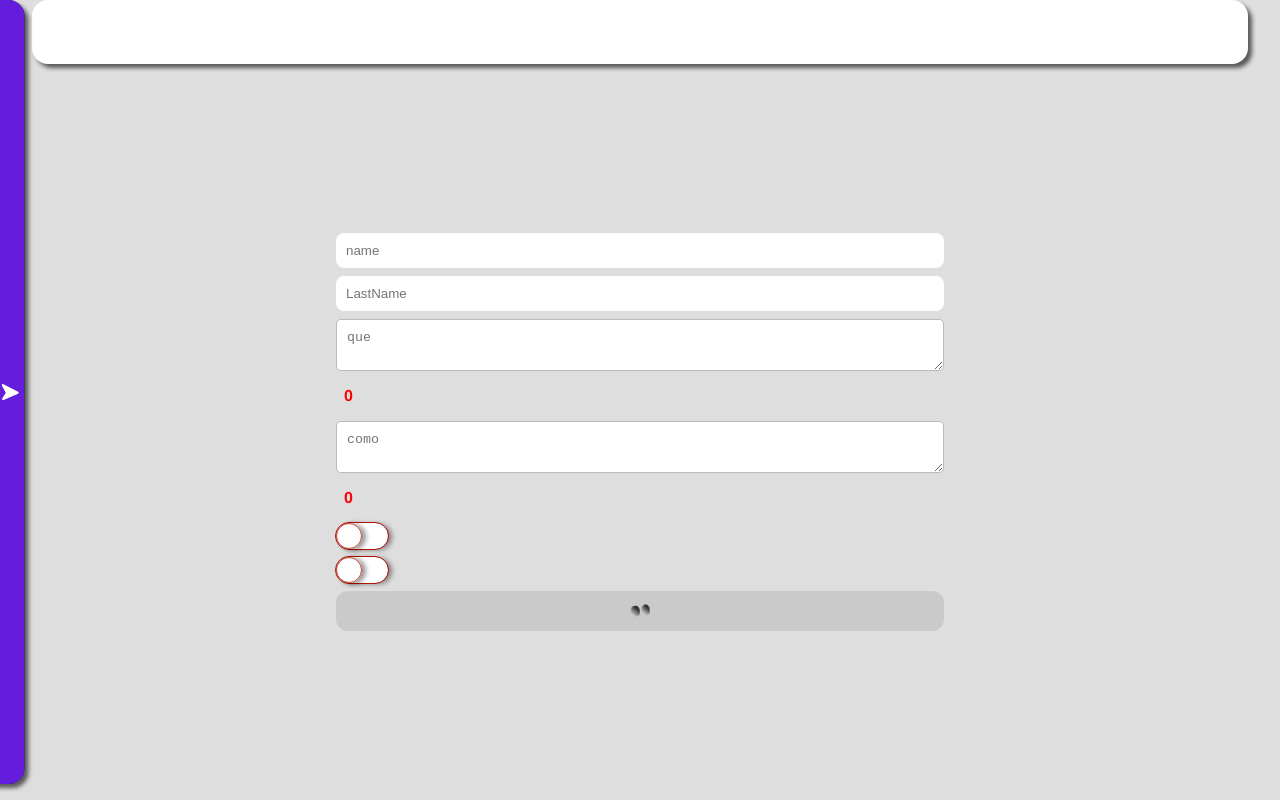
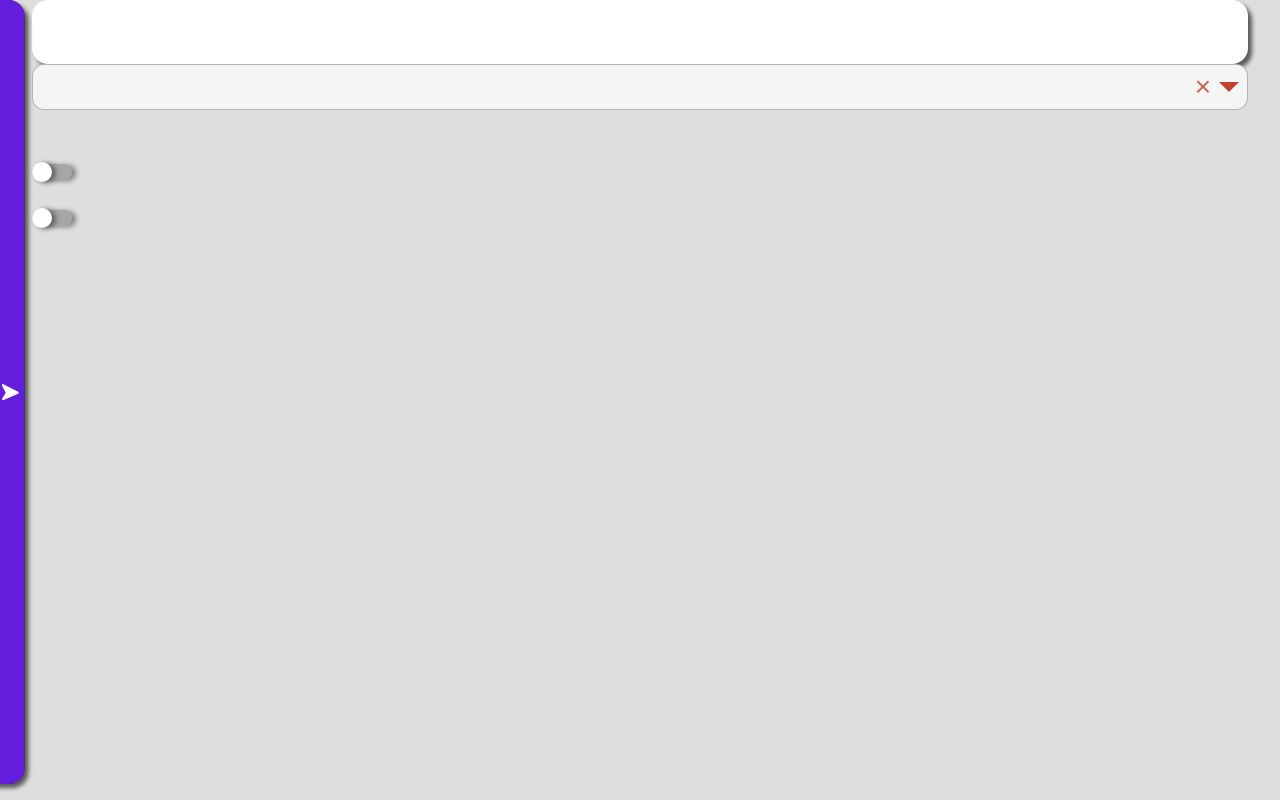
Before and after one commit to dialmonsalve/dialui-components, a React (Vite) app: page /form-control in a window 1280 px wide. Built offline with nearby package versions, Linux system fonts and the light colour scheme.

Commit message:
Create a multiselect component

```diff
--- /dev/null
+++ b/src/components/form/Select.tsx
@@ -0,0 +1,176 @@
+import { useEffect, useRef, useState } from 'react';
+
+type SingleSelectProps = {
+	multiple?: false;
+	valueState?: string;
+	onChange: (value: string | undefined) => void;
+};
+type MultipleSelectProps = {
+	multiple: true;
+	valueState: string[];
+	onChange: (value: string[]) => void;
+};
+type SelectProps = {
+	options: string[];
+} & (SingleSelectProps | MultipleSelectProps);
+
+
+export const Select = ({ multiple, valueState, options, onChange }: SelectProps) => {
+	const [isOpen, setIsOpen] = useState(false);
+	const [highlightedIndex, setHighlightedIndex] = useState(0);
+	const containerRef = useRef<HTMLDivElement>(null);
+
+
+	useEffect(() => {
+		if (isOpen) setHighlightedIndex(0);
+	}, [isOpen]);
+
+	useEffect(() => {
+		const ulElement = containerRef.current?.querySelector(
+			'.select-container__options',
+		);
+		const handler = (e: KeyboardEvent) => {
+			if (e.target !== containerRef.current) return;
+			if (ulElement === null || ulElement === undefined) return;
+
+			switch (e.code) {
+				case 'Enter':
+				case 'Space':
+					setIsOpen((prev) => !prev);
+					if (isOpen) selectOption(options[highlightedIndex]);
+					break;
+				case 'ArrowUp':
+				case 'ArrowDown': {
+					if (!isOpen) {
+						setIsOpen(true);
+						break;
+					}
+					const newValue = highlightedIndex + (e.code === 'ArrowDown' ? 1 : -1);
+					if (newValue >= 0 && newValue < options.length) {
+						setHighlightedIndex(newValue);
+
+						const element = ulElement.children[newValue] as HTMLUListElement;
+						if (element) {
+							const scrollTop = ulElement.scrollTop;
+
+							const elementTop = element.offsetTop;
+							const elementHeight = element.clientHeight;
+							if (elementTop < scrollTop) {
+								ulElement.scrollTop = elementTop;
+							} else if (
+								elementTop + elementHeight >
+								scrollTop + ulElement.clientHeight
+							) {
+								ulElement.scrollTop =
+									elementTop + elementHeight - ulElement.clientHeight;
+							}
+						}
+					}
+				}
+				break;
+				case 'Escape':
+					setIsOpen(false);
+					break;
+
+				default:
+					break;
+			}
+		};
+		containerRef.current?.addEventListener('keydown', handler);
+
+		return () => {
+			containerRef.current?.removeEventListener('keydown', handler);
+		};
+	}, [isOpen, highlightedIndex, options]);
+
+	const clearOptions = () => {
+		multiple ? onChange([]) : onChange(undefined);
+	};
+
+	const selectOption = (option: string) => {
+		if (multiple) {
+			if (valueState.includes(option)) {
+				onChange(valueState.filter((o) => o !== option));
+			} else {
+				onChange([...valueState, option]);
+			}
+		} else {
+			if (option !== valueState) onChange(option);
+		}
+	};
+
+	const isOptionSelected = (option: string) => {
+		return multiple ? valueState?.includes(option) : option === valueState;
+	};
+
+	return (
+		<div
+			onBlur={() => setIsOpen(false)}
+			onClick={() => setIsOpen((prev) => !prev)}
+			tabIndex={0}
+			className='select-container'
+			ref={containerRef}
+		>
+			<span className='select-container__span'>
+				{multiple
+					? valueState?.map((v) => (
+							<button
+								key={v}
+								onClick={(e) => {
+									e.stopPropagation();
+									selectOption(v);
+								}}
+								className='select-container__span--option-badge'
+								type='button'
+							>
+								{' '}
+								{v} <span className='remove-btn'>&times;</span>{' '}
+							</button>
+					  ))
+					: valueState}
+			</span>
+
+			<button
+				type='button'
+				onClick={(e) => {
+					e.stopPropagation();
+					clearOptions();
+				}}
+				className='select-container__clear-btn'
+			>
+				&times;
+			</button>
+			<div className='select-container__caret' />
+			<ul
+				className={`select-container__options ${
+					isOpen ? 'select-container__show' : ''
+				}`}
+			>
+				{options.map((option, index) => (
+					<li
+						onClick={(e) => {
+							e.stopPropagation();
+							selectOption(option);
+							setIsOpen(false);
+						}}
+						className={`select-container__options--option ${
+							isOptionSelected(option)
+								? 'select-container__options--selected'
+								: ''
+						}
+                ${
+									index === highlightedIndex
+										? 'select-container__options--highlighted'
+										: ''
+								}`}
+						key={option}
+						onMouseEnter={() => setHighlightedIndex(index)}
+					>
+						{option}
+					</li>
+				))}
+			</ul>
+		</div>
+	);
+};
+export default Select;
--- a/src/components/form/index.ts
+++ b/src/components/form/index.ts
@@ -1,5 +1,6 @@
 import Checkbox from './Checkbox';
 import TextArea from './TextArea';
 import InputForm from './InputForm';
+import Select from './Select';
 
-export { Checkbox, TextArea, InputForm };
+export { Checkbox, TextArea, InputForm, Select };
--- a/src/components/ui/Alert.tsx
+++ b/src/components/ui/Alert.tsx
@@ -18,7 +18,7 @@ const Alert = ({
 	message,
 	type,
 	style,
-	className,
+	className = '',
 	sideY = 'up',
 	sideX = 'right',
 	...props
@@ -32,7 +32,7 @@ const Alert = ({
 
 	return (
 		<div
-			className={`alert${HASH} alert${HASH}__${type} alert${HASH}__${sideY} alert${HASH}__${sideX} ${showAlert} ${className}`}
+			className={`${className} alert${HASH} alert${HASH}__${type} alert${HASH}__${sideY} alert${HASH}__${sideX} ${showAlert}`}
 			style={style}
 			{...props}
 		>
--- a/src/components/ui/Notification.tsx
+++ b/src/components/ui/Notification.tsx
@@ -7,13 +7,11 @@ interface Props {
 	backgroundColor?: Colors;
 	size?: "sm" | "md" | "lg";
 	hasNotification: boolean;
-	className?: string;
 }
 
 const Notification = ({
 	children,
 	hasNotification,
-	className,
 	backgroundColor = "red-600",
 	size = "md",
 }: Props) => {
@@ -23,7 +21,7 @@ const Notification = ({
 
 	return (
 		<div
-			className={`notification${HASH} notification${HASH}__${size} ${animation} ${className}`}
+			className={`notification${HASH} notification${HASH}__${size} ${animation}`}
 		>
 			<p>{children}</p>
 		</div>
--- a/src/hooks/form/index.ts
+++ b/src/hooks/form/index.ts
@@ -1,2 +1,3 @@
 export * from './useCheckbox';
 export * from './useInputForm';
+export * from './useSelect';
--- /dev/null
+++ b/src/hooks/form/useSelect.ts
@@ -0,0 +1,32 @@
+
+import { useState } from 'react';
+
+type SingleSelectProps = {
+	// multiple?: false;
+	valueState?: string;
+	// handleSelectChange: (value: string | undefined) => void;
+};
+type MultipleSelectProps = {
+	// multiple: true;
+	valueState: string[];
+	// handleSelectChange: (value: string[]) => void;
+};
+type SelectProps = {
+	options: string[];
+} & (SingleSelectProps | MultipleSelectProps);
+
+export const useSelect = <T extends string | string[] | undefined>(
+	initialForm: T,
+) => {
+	const [valueState, setValueState] = useState<T>(initialForm);
+
+	return {
+		valueState,
+
+		handleSelectChange: (o:any) => setValueState(o),
+		formSelect: Array.isArray(valueState)
+			? { formSelect: [...valueState] }
+			: [valueState],
+		setValueState,
+	};
+};
--- a/src/pages/formControl.tsx
+++ b/src/pages/formControl.tsx
@@ -1,7 +1,10 @@
-import { Checkbox, InputForm, TextArea } from '@/components/form';
+// import { Checkbox, InputForm, Select, TextArea } from '@/components/form';
+import { Checkbox } from '@/components/form';
 import { Button } from '@/components/ui';
-import { useCheckbox, useInputForm } from '@/hooks/form';
-import { FormEvent } from 'react';
+import { useCheckbox, useInputForm, useSelect } from '@/hooks/form';
+import { FormEvent, useState } from 'react';
+
+import { Select } from '@/components/form/Select';
 
 const form = {
 	name: '',
@@ -15,87 +18,120 @@ const check = {
 	serieB: false,
 };
 
+const options = ['diego', 'alejandro', 'monsalve', 'estrada'];
+
 const FormControlPage = () => {
-	const {
-		formState,
-		handleInputBlur,
-		handleInputChange,
-		resetInputForm,
-		isTouched,
-	} = useInputForm(form);
+	// const [value, setValue] = useState<typeof options>([]);
+
+	// const [value, setValue] = useState([])
+
+	const { valueState, handleSelectChange, formSelect, setValueState } = useSelect<string>("");
+
+	console.log(formSelect);
+
+	// const {
+	// 	formState,
+	// 	handleInputBlur,
+	// 	handleInputChange,
+	// 	resetInputForm,
+	// 	isTouched,
+	// } = useInputForm(form);
 
 	const { handleCheck, isChecked, resetCheckbox } = useCheckbox(check);
 
-	const contact = {
-		...formState,
-		...isChecked,
-	};
+	// const contact = {
+	// 	...formState,
+	// 	...isChecked,
+	// };
 
-	const handleSubmit = (e: FormEvent) => {
-		e.preventDefault();
-		console.log({ contact });
+	// const handleSubmit = (e: FormEvent) => {
+	// 	e.preventDefault();
+	// 	console.log({ contact });
 
-		resetInputForm();
-		resetCheckbox();
-	};
+	// 	resetInputForm();
+	// 	resetCheckbox();
+	// };
 
 	return (
-		<form
-			style={{
-				display: 'flex',
-				flexDirection: 'column',
-				gap: '8px',
-				width: '50%',
-				margin: 'auto auto',
-			}}
-			onSubmit={handleSubmit}
-			method='POST'
-		>
-			<InputForm
-				type='text'
-				value={formState.name}
-        placeholder='name'
-				name='name'
-				onBlur={handleInputBlur}
-				onChange={handleInputChange}
-			/>
-			<InputForm
-				type='text'
-				name='lastName'
-				value={formState.lastName}
-        placeholder='LastName'
-				onBlur={handleInputBlur}
-				onChange={handleInputChange}
-			/>
-			<TextArea
-				name='que'
-				characterState={formState.que}
-        placeholder='que'
-				onChange={handleInputChange}
-				onBlur={handleInputBlur}
-			/>
-			<TextArea
-				name='como'
-				characterState={formState.como}
-        placeholder='como'
-				onChange={handleInputChange}
-				onBlur={handleInputBlur}
-			/>
+		// <>
+		// 	style={{
+		// 		display: 'flex',
+		// 		flexDirection: 'column',
+		// 		gap: '8px',
+		// 		width: '50%',
+		// 		margin: 'auto auto',
+		// 	}}
+		// 	onSubmit={handleSubmit}
+		// 	method='POST'
+		// >
+		// 	<InputForm
+		// 		type='text'
+		// 		value={formState.name}
+		//     placeholder='name'
+		// 		name='name'
+		// 		onBlur={handleInputBlur}
+		// 		onChange={handleInputChange}
+		// 	/>
+		// 	<InputForm
+		// 		type='text'
+		// 		name='lastName'
+		// 		value={formState.lastName}
+		//     placeholder='LastName'
+		// 		onBlur={handleInputBlur}
+		// 		onChange={handleInputChange}
+		// 	/>
+		// 	<TextArea
+		// 		name='que'
+		// 		characterState={formState.que}
+		//     placeholder='que'
+		// 		onChange={handleInputChange}
+		// 		onBlur={handleInputBlur}
+		// 	/>
+		// 	<TextArea
+		// 		name='como'
+		// 		characterState={formState.como}
+		//     placeholder='como'
+		// 		onChange={handleInputChange}
+		// 		onBlur={handleInputBlur}
+		// 	/>
 
-			<Checkbox isChecked={isChecked} handleCheck={handleCheck} name='serieA' />
-			<Checkbox isChecked={isChecked} handleCheck={handleCheck} name='serieB' />
+		// 	<Button
+		// 		type='submit'
+		// 		radius='radius-4'
+		// 		backgroundColor='green-400'
+		//     isLoading
+		// 		size='w-100'
+		//     spinnerType='mice'
+		// 	>
+		// 		Enviar
+		// 	</Button>
+		<>
+			<div>
+				<Select
+					// multiple
+					// onChange={(o) => setValue(o)}
+					options={options}
+					onChange={(o)=>handleSelectChange(o)}
+					valueState={valueState}
+				/>
+			</div>
+			<br />
+			<br />
+			<br />
 
-			<Button
-				type='submit'
-				radius='radius-4'
-				backgroundColor='green-400'
-        isLoading
-				size='w-100'
-        spinnerType='mice'
-			>
-				Enviar
-			</Button>
-		</form>
+			<div style={{ display: 'flex', flexDirection: 'column', gap: '30px' }}>
+				<Checkbox
+					isChecked={isChecked}
+					handleCheck={handleCheck}
+					name='serieA'
+				/>
+				<Checkbox
+					isChecked={isChecked}
+					handleCheck={handleCheck}
+					name='serieB'
+				/>
+			</div>
+		</>
 	);
 };
 
--- a/src/pages/iconSpinner.tsx
+++ b/src/pages/iconSpinner.tsx
@@ -1,7 +1,7 @@
 import { Button } from "@/components/ui";
 
 function IconSpinnerPage() {
-	const hola = true;
+	const hola = false;
 
 	return (
 		<>
--- a/src/styles/components/basic/_checkbox.scss
+++ b/src/styles/components/basic/_checkbox.scss
@@ -3,25 +3,24 @@
 
 .checkbox-3001-24 {
 
-  min-width: 50px;
-  height: 26px;
-  width: 52px;
-  background-color: white;
+  min-width: 40px;
+  height: 16px;
+  width: 40px;
+  background-color: Gv.$color-gray-200;
   border-radius: 20px;
   position: relative;
   box-shadow: 4px 1px 5px Gv.$color-black-200;
-  outline: 1px solid Gv.$color-red-600;
 
   &::before {
     content: "";
-    width: 26px;
-    height: 26px;
-    // background-color: Gv.$color-red-500;
-    border: 1px solid Gv.$color-red-500;
+    width: 20px;
+    height: 20px;
+    transition: transform .2s ease-in, background-color .2s ease-out;
     position: absolute;
     border-radius: 24px;
     box-shadow: 4px 1px 5px Gv.$color-black-200;
-    transition: transform .2s ease-in, background-color .2s ease-out;
+    background-color: white;
+    top:-10%;
   }
 
   &__pulse {
@@ -31,12 +30,11 @@
   }
 
   &__active {
-    outline: 1px solid Gv.$color-blue-500;
+    background-color: Gv.$color-blue-400;
 
     &::before {
       transform: translateX(100%);
-      border: 1px solid Gv.$color-blue-500;
-      background-color: Gv.$color-blue-500;
+      background-color: Gv.$color-blue-600;
     }
   }
 
--- /dev/null
+++ b/src/styles/components/basic/_select.scss
@@ -0,0 +1,146 @@
+@use '../../abstract/variables/globalVariables' as Gv;
+@use '../../abstract/mixins/globalMixins' as Gm;
+
+.select-container {
+  position: sticky;
+  border: 1px solid Gv.$color-gray-200;
+  display: flex;
+  align-items: center;
+  gap: 8px;
+  padding: 4px 5px;
+  border-radius: 12px;
+  outline: none;
+  background-color: Gv.$color-white-100;
+  z-index: 9999;
+
+  &:focus {
+    border-color: Gv.$color-green-600;
+  }
+
+  @include Gm.respond(phone){
+    padding: 6px 8px;
+  }
+
+  &__span {
+    flex-grow: 1;
+    display: flex;
+    gap: 2px;
+    flex-wrap: wrap;
+
+    &--option-badge {
+      display: flex;
+      align-items: center;
+      border: 1px solid Gv.$color-blue-100;
+      background-color: Gv.$color-blue-400 ;
+      border-radius: 12px;
+      padding: 2px 8px;
+      gap: 6px;
+      color: Gv.$color-white-200;
+      outline: none;
+      font-size: 10px;
+
+      @include Gm.respond(tab-port) {
+        border-radius: 8px;
+        font-size: 16px;
+        cursor: pointer;
+
+        &:hover,
+        &:focus {
+          background-color: Gv.$color-red-200;
+          border-color: Gv.$color-red-300;
+        }
+
+        &:hover,
+        >.remove-btn,
+        &:focus>.remove-btn {
+          color: Gv.$color-white-200;
+        }
+
+      }
+
+      &>.remove-btn,
+      &>.remove-btn {
+        font-size: 14px;
+        color: Gv.$color-white-200;
+      }
+    }
+  }
+
+  &__clear-btn {
+    background: none;
+    color: Gv.$color-red-400;
+    border: none;
+    outline: none;
+    font-size: 28px;
+
+    @include Gm.respond(phone) {
+
+      &:focus,
+      &:hover {
+        color: Gv.$color-red-600;
+      }
+    }
+
+  }
+
+  &__caret {
+    border: .25em solid transparent;
+    border-top-color: Gv.$color-red-500;
+    translate: 0 25%;
+    font-size: 28px;
+
+    @include Gm.respond(phone) {
+      font-size: 40px;
+      cursor: pointer;
+    }
+  }
+
+  &__options {
+    position: absolute;
+    margin: 0;
+    padding: 10px 8px;
+    display: none;
+    max-height: 140px;
+    overflow-y: auto;
+    border-radius: 5px;
+    width: 100%;
+    left: 0;
+    top: calc(100% + 4px);
+    background-color: Gv.$color-white-100;
+    font-size: 14px;
+    color: Gv.$color-blue-400;
+
+    @include Gm.respond(phone) {
+      font-size: 18px;
+      max-height: 140px;
+    }
+
+    &--option {
+      padding: 4px 4px;
+      margin-bottom: 3px;
+
+      @include Gm.respond(phone) {
+        cursor: pointer;
+
+      }
+    }
+
+    &--selected {
+      background-color: Gv.$color-red-300;
+      border-radius: 6px;
+      color: Gv.$color-white-100;
+    }
+
+    &--highlighted {
+      background-color: Gv.$color-blue-400;
+      color: Gv.$color-white-100;
+      border: 1px solid Gv.$color-blue-100;
+      border-radius: 6px;
+      box-shadow: 1px 1px 5px Gv.$color-black-300;
+    }
+  }
+
+  &__show {
+    display: block;
+  }
+}
--- a/src/styles/components/basic/index.scss
+++ b/src/styles/components/basic/index.scss
@@ -6,4 +6,5 @@
 @forward "notification";
 @forward "spinner";
 @forward "statusbar";
+@forward "select";
 @forward "textarea";
```
